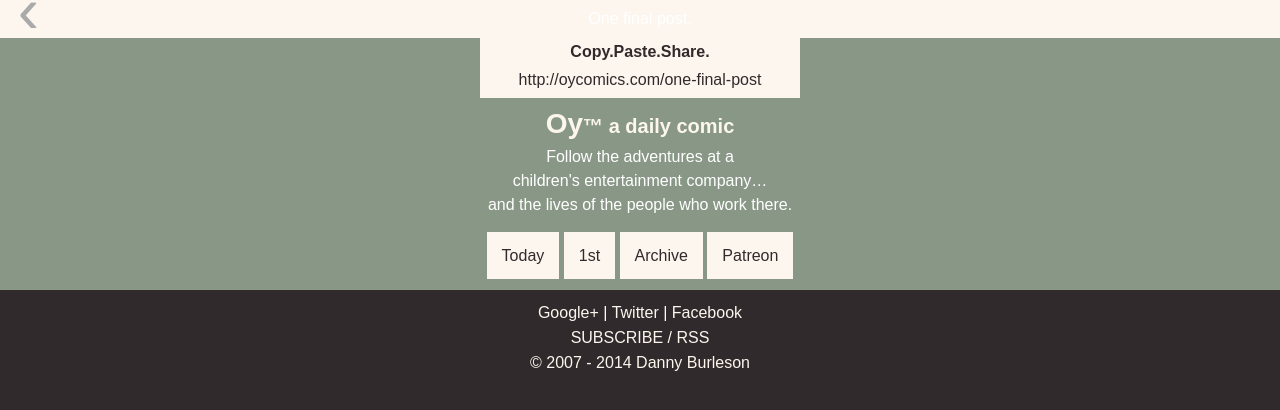
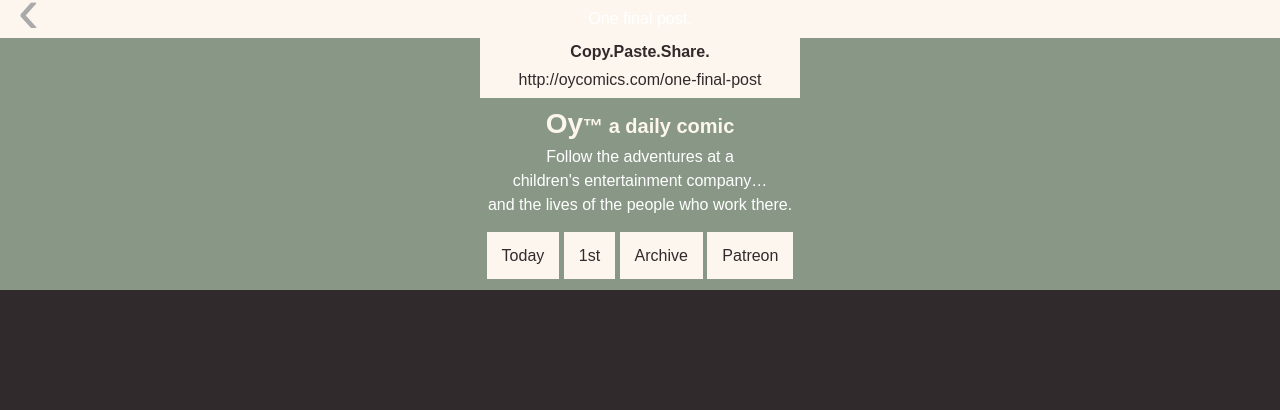
Before and after one commit to oycomics/oycomics.github.io, a Jekyll site: the page built from index.html, in a window 1280 px wide. Shown: the top 410 px of the page. Built offline with Jekyll 4.4.1, drawn with Linux system fonts in a browser that asks for light colours; Markdown is read by kramdown in place of the engine named in the settings; the list of posts is cut into pages by our own code.

Commit message:
Update footer.html

```diff
--- a/_includes/footer.html
+++ b/_includes/footer.html
@@ -1,7 +1,3 @@
 <div class="footer">
-	<a class="footer_nav_item googleplus" href="https://plus.google.com/+Oycomics" target="_blank">Google+</a> |
-	<a class="footer_nav_item twitter" href="https://twitter.com/oycomics" target="_blank">Twitter</a> |
-	<a class="footer_nav_item facebook" href="https://www.facebook.com/oycomics" target="_blank">Facebook</a><br>
-	<a class="footer_nav_item rss" href="http://feeds.feedburner.com/oy" target="_blank">SUBSCRIBE / RSS</a><br>
-	<a href="mailto:danny@oycomics.com" class="copyright">&copy; 2007 - {{ site.time | date: "%Y" }} Danny Burleson</a>
+
 </div>
```
